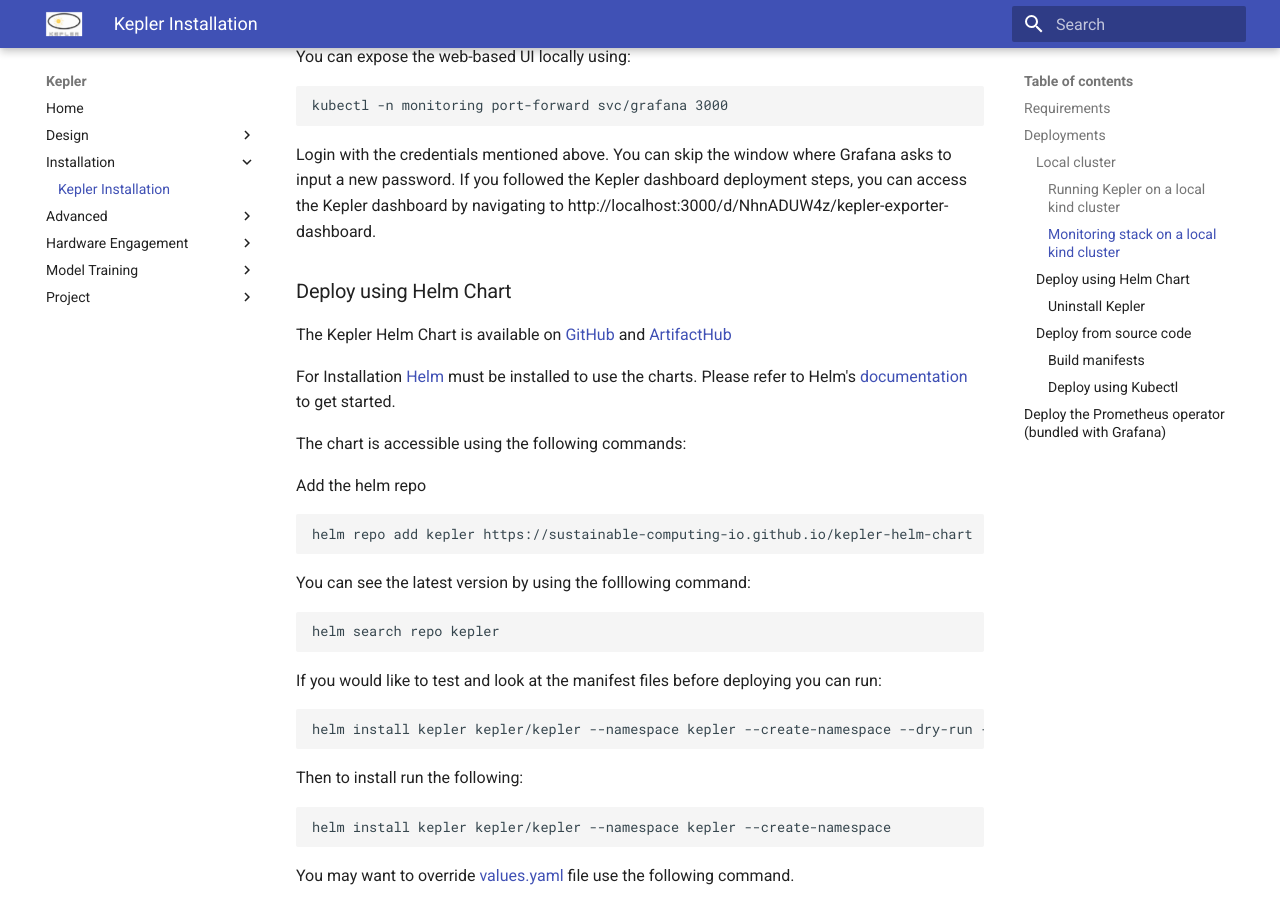
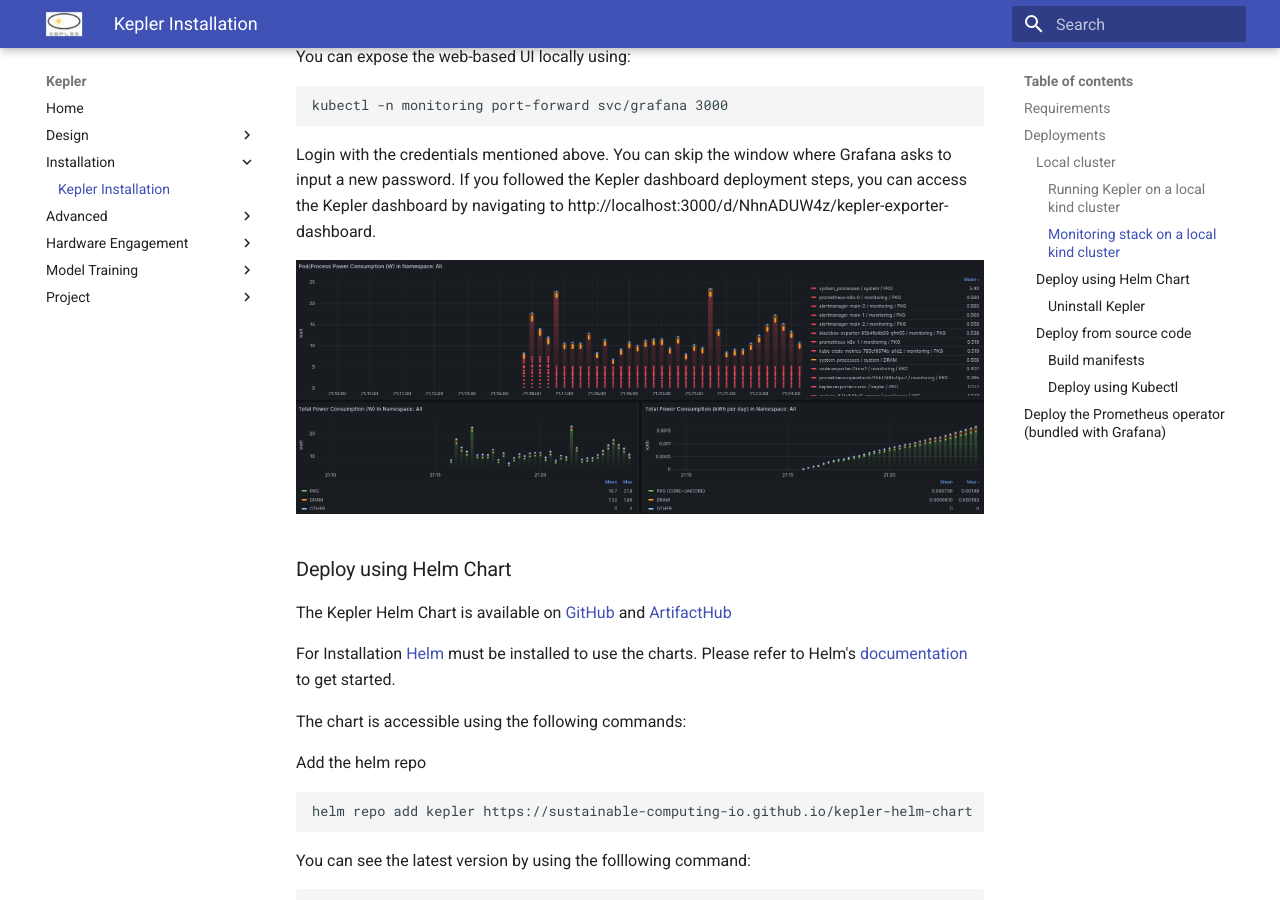
Before and after one commit to sustainable-computing-io/kepler-doc, an MkDocs documentation site: the page built from docs/installation/kepler.md, in a window 1280 px wide and 900 px high, scrolled down 1508 px. Built offline with MkDocs 1.6.1 and Material for MkDocs 9.7.7, drawn with Linux system fonts in a browser that asks for light colours.

Commit message:
Adds Grafana dashboard figure
Signed-off-by: Geert Pingen <geertpingen@gmail.com>

````diff
--- a/docs/installation/kepler.md
+++ b/docs/installation/kepler.md
@@ -60,6 +60,8 @@
 ```
 
 Login with the credentials mentioned above. You can skip the window where Grafana asks to input a new password. If you followed the Kepler dashboard deployment steps, you can access the Kepler dashboard by navigating to http://localhost:3000/d/NhnADUW4z/kepler-exporter-dashboard.
+
+![](../fig/grafana_dashboard.png)
 
 ### Deploy using Helm Chart
 
````
Also changed, not shown: docs/fig/grafana_dashboard.png (added).
